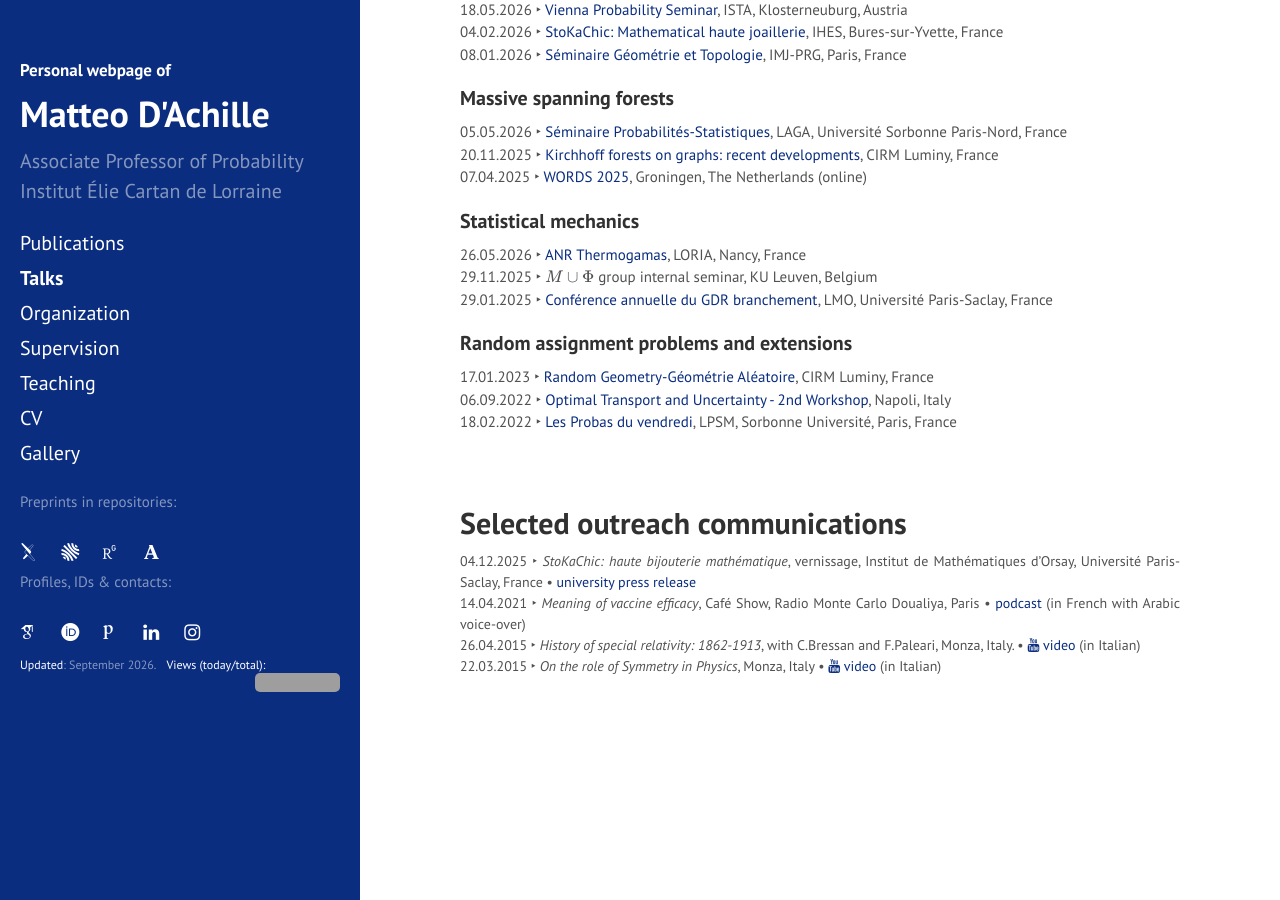
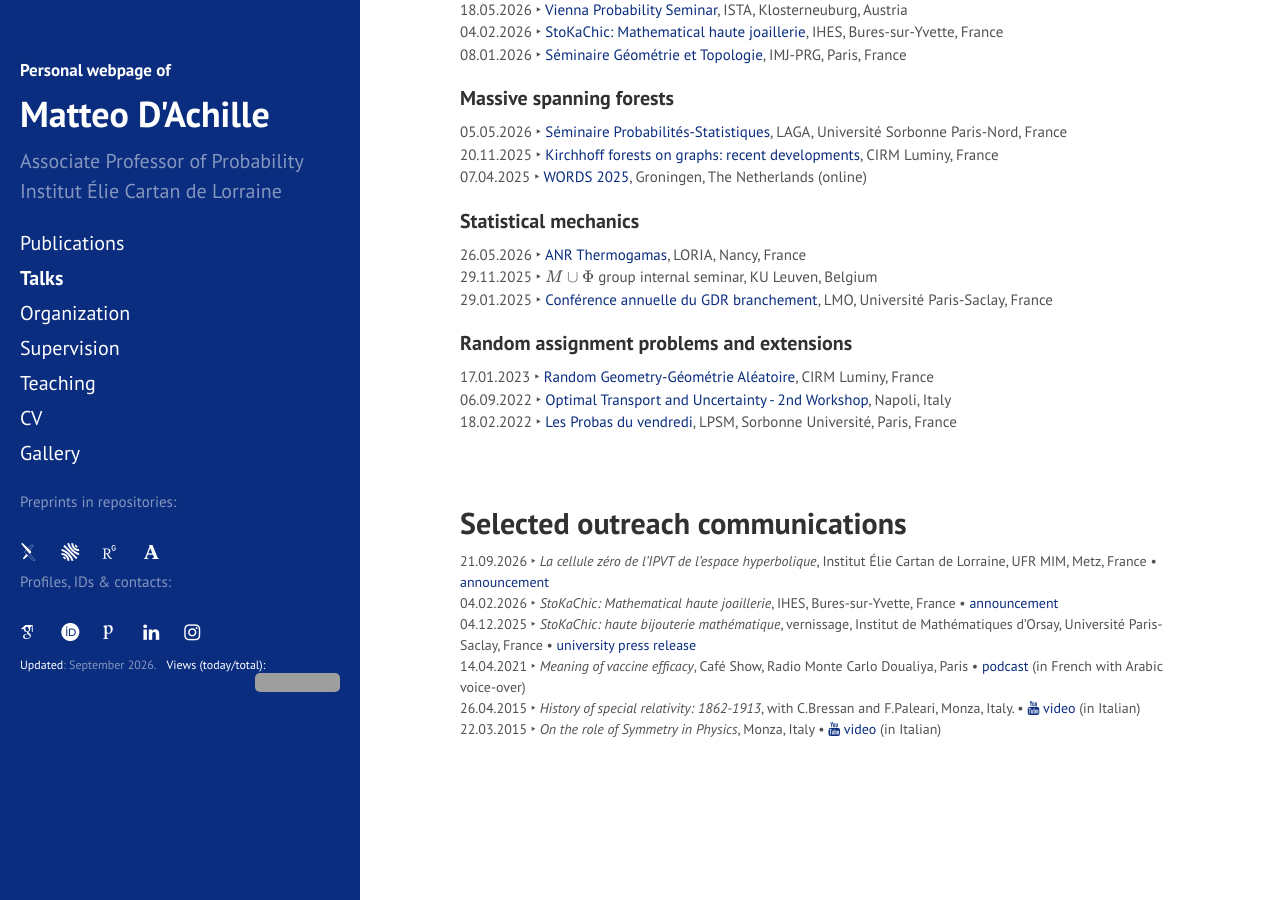
Before and after one commit to matteodachille/matteodachille.github.io, a Jekyll site: the page built from talks.md, in a window 1280 px wide and 900 px high, scrolled down 1634 px. Built offline with Jekyll 4.4.1, drawn with Linux system fonts in a browser that asks for light colours; nearby versions of some CDN libraries; some web fonts are replaced; grey boxes are pictures that could not be loaded.

Commit message:
Updated talk list, added new Seed trimester

```diff
--- a/index.html
+++ b/index.html
@@ -107,11 +107,11 @@ show: hyde
 <h3>Imminent/future events</h3>
 <p style="font-size:12pt;">
   <!--&#x2023; 15.04 <i>Les Probabilités de Demain</i>: <a href="https://indico.math.cnrs.fr/e/as" target="_blank">Analyse stochastique</a>, IHP, Paris.<br/-->
-  <!--&#x2023; 22.04 <i>Seed Seminar Spring '26</i>: <a href="https://indico.math.cnrs.fr/event/16226/" target="_blank">TQFT and Knot Theory</a>, IHP, Paris.<br/>&nbsp;&nbsp;&nbsp;&nbsp;&nbsp;&nbsp;&nbsp;&nbsp;&nbsp;&nbsp;&nbsp; Then <a href="https://seedseminar.apps.math.cnrs.fr/program/#april-29-2026" target="_blank">29.04</a>, <a href="https://seedseminar.apps.math.cnrs.fr/program/#may-13-2026" target="_blank">13.05</a> and <a href="https://seedseminar.apps.math.cnrs.fr/program/#may-27-2026" target="_blank">27.05</a> at IHES, Bures-sur-Yvette<br/-->
 <!--&#x2023; 04.02 <i>Les Probabilités de Demain</i>: <a href="https://indico.math.cnrs.fr/event/15680/" target="_blank">Mécanique Statistique Discrète et Continue</a>, IHP, Paris.<br/>-->
 <!--&#x2023; 22-26.06 <a href="https://17colfrro.sciencesconf.org/resource/page?id=1&forward-action=page&forward-controller=resource&lang=fr#:~:text=the%20Romanian%20Academy)-,G%C3%A9om%C3%A9trie%20al%C3%A9atoire,-Organisateurs%20%3A%C2%A0Pierre%20Calka" target="_blank">17th French Romanian Colloquium on Applied Mathematics</a>, Nancy, France.<br/>&nbsp;&nbsp;&nbsp;&nbsp;&nbsp;&nbsp;&nbsp;&nbsp;&nbsp;&nbsp;&nbsp; Minisymposium: <i>Random Geometry</i> (jointly with Pierre Calka)<br/-->
-&#x2023; 07.10 <i>Les Probabilités de Demain - Île-de-France</i>: <a href="https://indico.math.cnrs.fr/e/toa2" target="_blank">Transport optimal et applications</a>, IHP, Paris, France.<br/>
+&#x2023; 07.10 <i>Les Probabilités de Demain - Île-de-France</i>: <a href="https://indico.math.cnrs.fr/e/toa2" target="_blank">Transport optimal et applications</a>, IHP (Bâtiment Perrin), Paris, France.<br/>
 &#x2023; 08.10 <i>Les Probabilités de Demain - Grand Est</i>: <a href="https://indico.math.cnrs.fr/event/16867/" target="_blank">Processus stochastique pour la biologie et la médecine</a>, Institut Élie Cartan de Lorraine, Nancy, France.<br/>
+&#x2023; 21.10 <i>Seed Seminar Fall '26</i>: <a href="https://indico.math.cnrs.fr/event/17376/" target="_blank">AI and the future of mathematics and physics</a>, IHP, Paris.<br/>&nbsp;&nbsp;&nbsp;&nbsp;&nbsp;&nbsp;&nbsp;&nbsp;&nbsp;&nbsp;&nbsp; Then <a href="https://seedseminar.apps.math.cnrs.fr/program/#november-4-2026" target="_blank">4.11</a> and <a href="https://seedseminar.apps.math.cnrs.fr/program/#december-2-2026" target="_blank">2.12</a> at IHES, Bures-sur-Yvette, and <a href="https://seedseminar.apps.math.cnrs.fr/program/#november-18-2026" target="_blank">18.11</a> at Jussieu, Paris.<br/>
 &#x2023; 09-20.05.27 <a href="https://math-statphys.sciencesconf.org/" target="_blank">Mathematical Statistical Physics School</a>, Les Houches, France. <br/>Applications will open in September 2026.<br/>
 <!--&#x2023; June-July: <i>Seed Seminar</i>: <a href="https://seedseminar.apps.math.cnrs.fr/program/#first" target="_blank">Summer trimester "Spin systems and phases of matter"</a>, IHES<br/>
 </p>
--- a/talks.md
+++ b/talks.md
@@ -119,7 +119,9 @@ Below you will find lists of:
 
 ## Selected outreach communications
 
+21.09.2026 &#x2023; _La cellule zéro de l'IPVT de l'espace hyperbolique_, Institut Élie Cartan de Lorraine, UFR MIM, Metz, France &#x2022; [announcement](https://iecl.univ-lorraine.fr/exposition-stokachic-des-bijoux-mathematiques-uniques-aux-formes-aleatoires/){:target="_blank"} <br/>
+04.02.2026 &#x2023; _StoKaChic: Mathematical haute joaillerie_, IHES, Bures-sur-Yvette, France &#x2022; [announcement](https://www.facebook.com/IHES.Bures/posts/-stokachic-mathematical-haute-joaillerie-du-4-au-26-f%C3%A9vrier-2026-%C3%A0-la-biblioth%C3%A8q/1338918501607402/){:target="_blank"} <br/>
 04.12.2025 &#x2023; _StoKaChic: haute bijouterie mathématique_, vernissage, Institut de Mathématiques d'Orsay, Université Paris-Saclay, France
  &#x2022; [university press release](https://www.universite-paris-saclay.fr/graduate-schools/graduate-school-mathematiques/mediation-et-actualites-graduate-school-mathematiques/poly-math-cycle-devenements-pour-des-maths-autrement#:~:text=StoKaChic%20%3A%20exposition%20et%20vernissage%20le%204%20d%C3%A9cembre%202025){:target="_blank"} <br/>
  14.04.2021 &#x2023; _Meaning of vaccine efficacy_, Café Show, Radio Monte Carlo Doualiya, Paris &#x2022; [podcast](https://mc-d.co/1b5W){:target="_blank"} (in French with Arabic voice-over) <br/> 26.04.2015 &#x2023; _History of special relativity: 1862-1913_, with C.Bressan and F.Paleari, Monza, Italy. &#x2022; [<i class="fa fa-youtube fa-align-center-1x" aria-hidden="true"></i> video](https://www.youtube.com/watch?v=Bzh4Rb6NP68){:target="_blank"} (in Italian) <br/> 22.03.2015 &#x2023; _On the role of Symmetry in Physics_, Monza, Italy &#x2022; [<i class="fa fa-youtube fa-align-center-1x" aria-hidden="true"></i> video](https://www.youtube.com/watch?v=mQvotum0OHc){:target="_blank"} (in Italian)
-{: style="font-size: 14px; text-align: justify;"}
+{: style="font-size: 14px; text-align: left;"}
```
